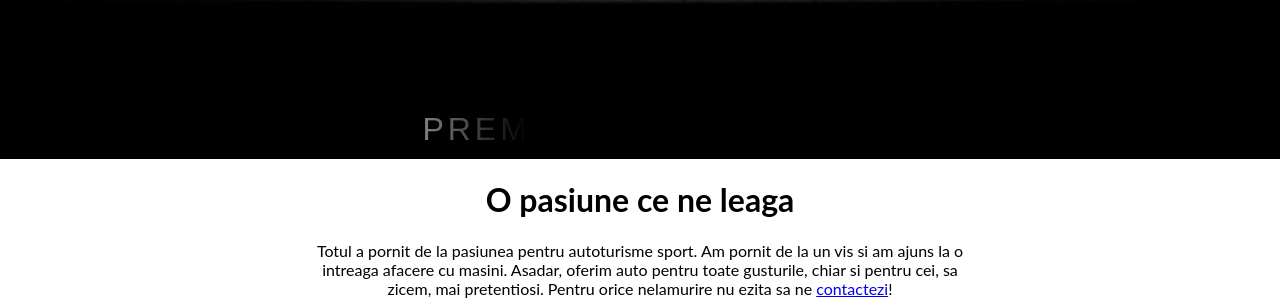
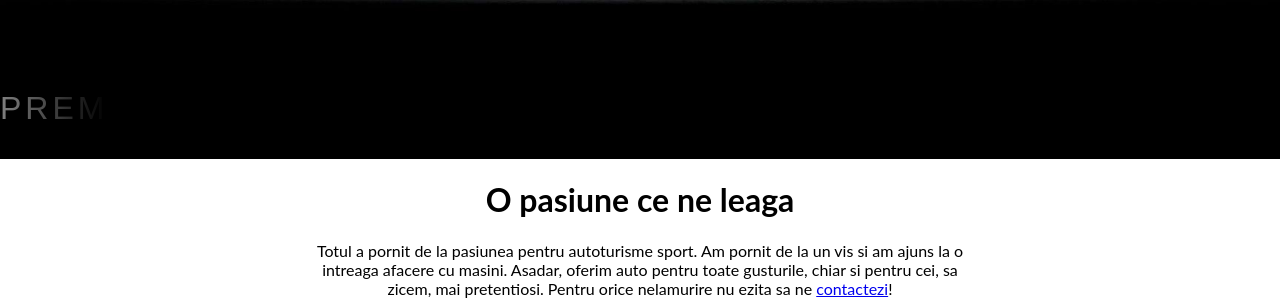
Before and after one commit to stef-olteanu/CarMag-Web, a PHP site: page / in a window 1280 px wide. Shown: the part 641-943 px from the top of the page. Run offline with PHP 8.4, Linux system fonts and the light colour scheme.

Commit message:
Add files via upload

```diff
--- a/CSS/NavigationBanner.css
+++ b/CSS/NavigationBanner.css
@@ -70,13 +70,11 @@
   background: #fff;
 }
 
+
 .welcomeEffect{
   position: absolute;
-  top: 90%;
-  left: 33%;
-  margin-right: -50%;
+  bottom: 0;
 
-  position: absolute;
   font-family: sans-serif;
   text-transform: uppercase;
   font-size: 2em;
--- a/index.html
+++ b/index.html
@@ -2,10 +2,9 @@
 <html>
   <head>
     <title>CarMag</title>
-    <meta name="viewport"
-    content="width=device-width, inital-scale=1.0">
+    <meta name="viewport" content="width=device-width, initial-scale=1.0">
     <link rel="shortcut icon" type="image/png" href="Images/logo.png">
-    <link href="CSS/NavigationBanner.css" rel="stylesheet" type="text/css">
+    <link href="CSS/NavigationBanner.CSS" rel="stylesheet" type="text/css">
     <link href="CSS/ProductColumns.css" rel="stylesheet" type="text/css">
     <link rel="stylesheet" href="https://cdnjs.cloudflare.com/ajax/libs/font-awesome/4.7.0/css/font-awesome.min.css">
     <link rel='stylesheet' href='https://use.fontawesome.com/releases/v5.7.0/css/all.css' integrity='sha384-lZN37f5QGtY3VHgisS14W3ExzMWZxybE1SJSEsQp9S+oqd12jhcu+A56Ebc1zFSJ' crossorigin='anonymous'>
```
